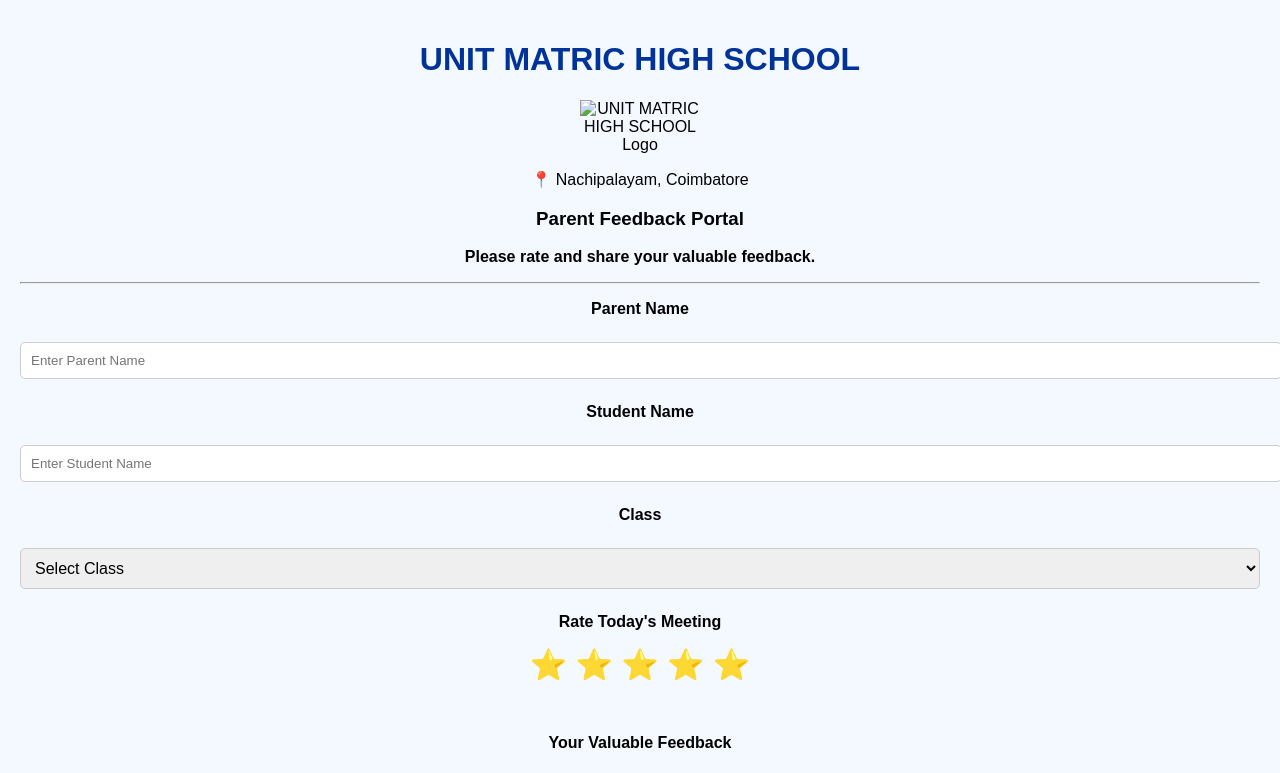
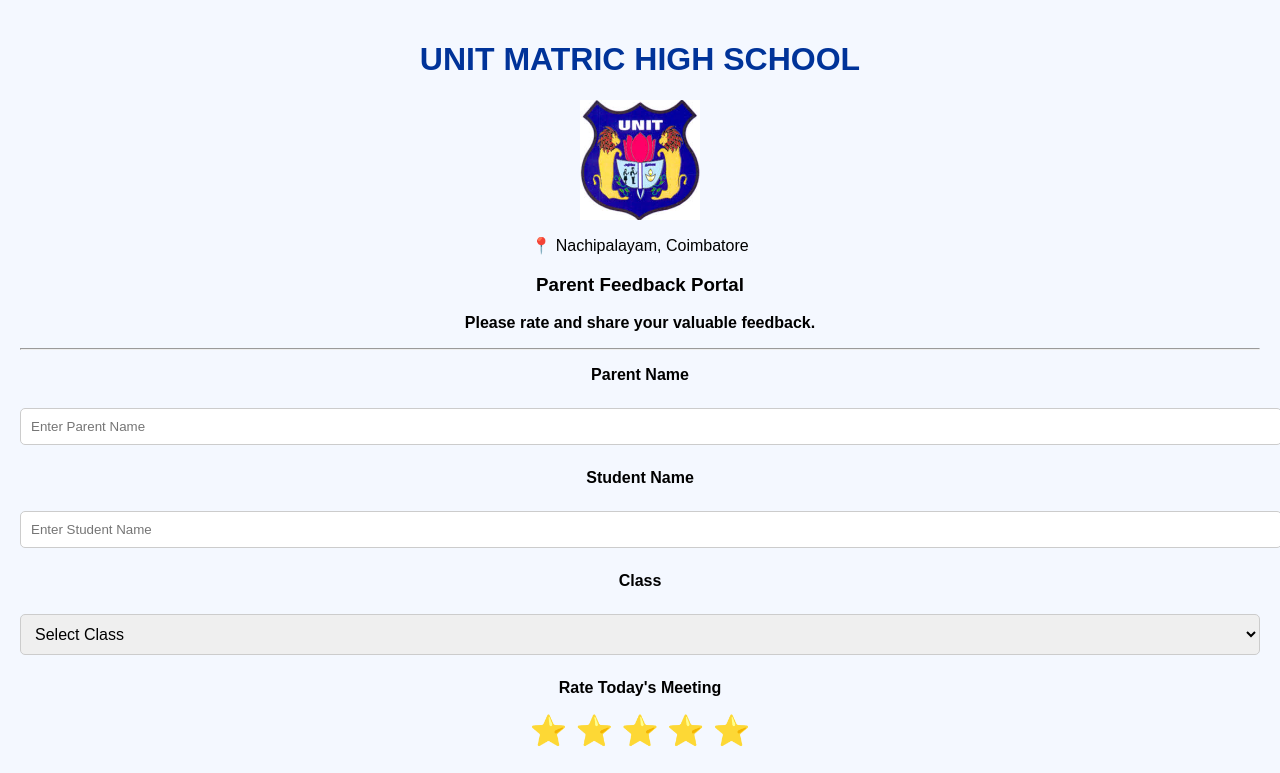
Before and after one commit to Unitmatric/parent-feedback, a plain HTML site: page index.html in a window 1280 px wide. Shown: the top 773 px of the page. Drawn offline with Linux system fonts and the light colour scheme.

Commit message:
Update logo image source in index.html

```diff
--- a/index.html
+++ b/index.html
@@ -8,7 +8,7 @@
 <body style="font-family:Arial;background:#f4f8ff;text-align:center;">
 
 <h1 style="color:#003399;">UNIT MATRIC HIGH SCHOOL</h1>
-  <img src="images/logo.png" width="120" alt="UNIT MATRIC HIGH SCHOOL Logo">
+  <img src="1775634955967.png" width="120" alt="UNIT MATRIC HIGH SCHOOL Logo">
 <p>📍 Nachipalayam, Coimbatore</p>
 <h3>Parent Feedback Portal</h3>
 <p><b>Please rate and share your valuable feedback.</b></p>
```
